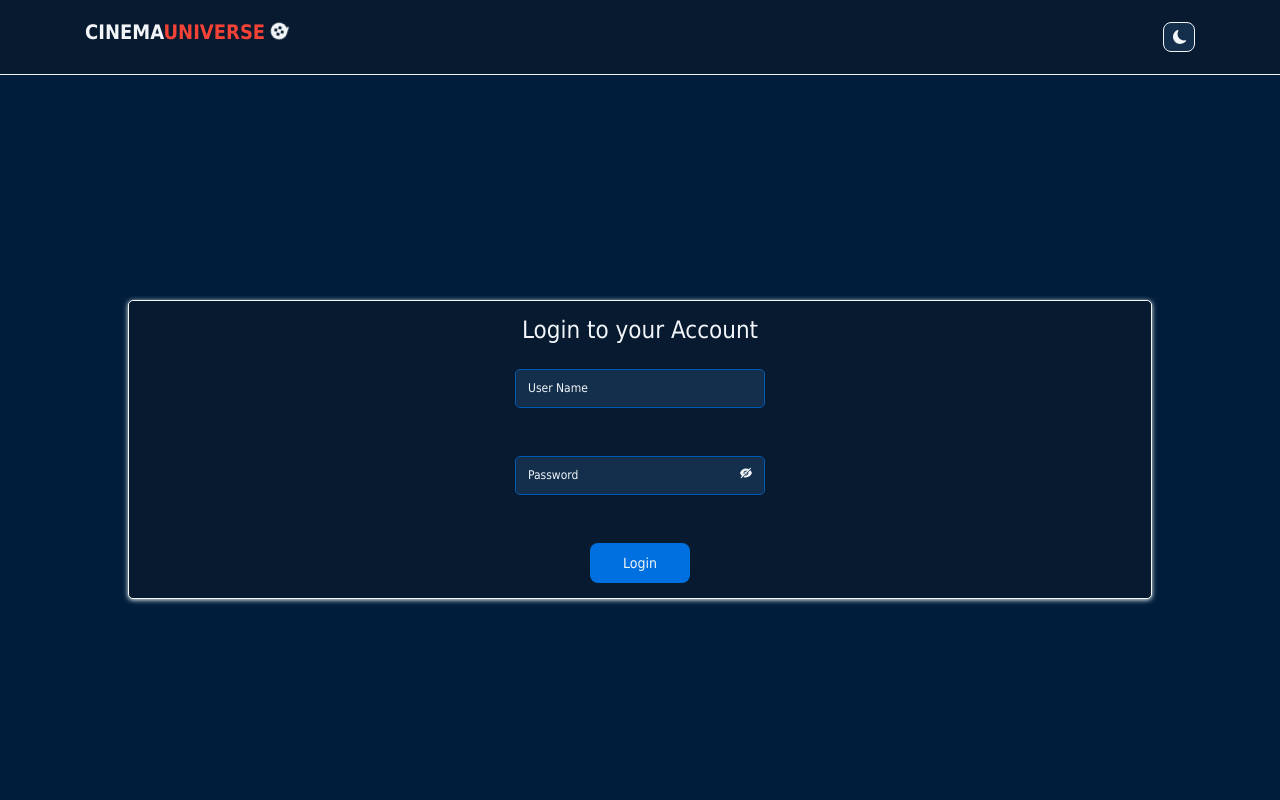
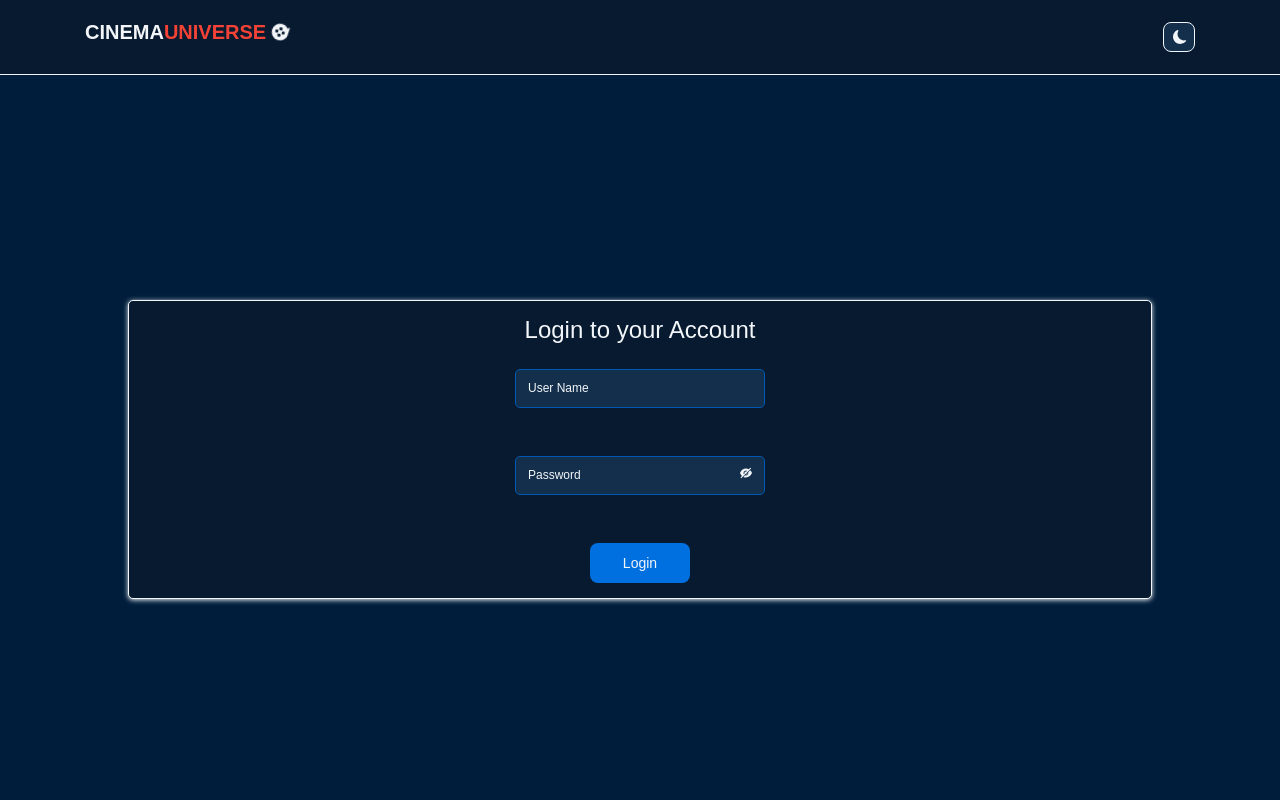
Before and after one commit to Mohamed-Elhawary/cinema-universe, a React (Create React App) app: page /login in a window 1280 px wide. Shown: the top 800 px of the page. Built offline with nearby package versions, Linux system fonts and the light colour scheme; no server answers.

Commit message:
:art: Added New Google Font to the App

```diff
--- a/public/index.html
+++ b/public/index.html
@@ -1,13 +1,21 @@
 <!DOCTYPE html>
 <html lang="en">
 	<head>
+		<!--Meta Tags-->
 		<meta charset="utf-8" />
-		<link rel="icon" href="%PUBLIC_URL%/favicon.ico" />
 		<meta name="viewport" content="width=device-width, initial-scale=1" />
 		<meta name="description" content="Cinema Universe is a huge Database App for all movies around the world since the beginning of Cinema, and its Database depends on the API of TMDB Website, which is the largest Database Website for Movies and TV Shows in the World">
   		<meta name="keywords" content="cinema movies TMDB search popular top_rated now_playing recent_rated geners cast crew actors trailer universe marvels IMDB">
   		<meta name="author" content="Mohamed Elhawry">
+
+		<!--Links-->
+		<link rel="apple-touch-icon" sizes="180x180" href="%PUBLIC_URL%/favicon.png" />
+		<link rel="icon" href="%PUBLIC_URL%/favicon.ico" />
+		<link rel="preconnect" href="https://fonts.googleapis.com">
+		<link rel="preconnect" href="https://fonts.gstatic.com" crossorigin>
+		<link href="https://fonts.googleapis.com/css2?family=Montserrat:ital,wght@0,500;0,600;0,700;1,500;1,600;1,700&display=swap" rel="preload" as="font">
 		<link rel="stylesheet" href="https://cdn.jsdelivr.net/npm/bootstrap@4.5.3/dist/css/bootstrap.min.css" integrity="sha384-TX8t27EcRE3e/ihU7zmQxVncDAy5uIKz4rEkgIXeMed4M0jlfIDPvg6uqKI2xXr2" crossorigin="anonymous" />
+
 		<title>Cinema Universe | The Hugest Movies Database</title>
 	</head>
 	<body>
--- a/src/styles/GlobalStyles.js
+++ b/src/styles/GlobalStyles.js
@@ -3,7 +3,7 @@
 export const GlobalStyles = createGlobalStyle`
     body {
         background: ${({ theme }) => theme.body_bg};
-        font-family: Tahoma, Helvetica, Arial, Roboto, sans-serif;
+        font-family: 'Montserrat', sans-serif, Tahoma, Helvetica, Arial, Roboto;
         transition: all 0.50s linear;
         overflow-x: hidden;
     };
```
Also changed, not shown: public/favicon.png (added).
